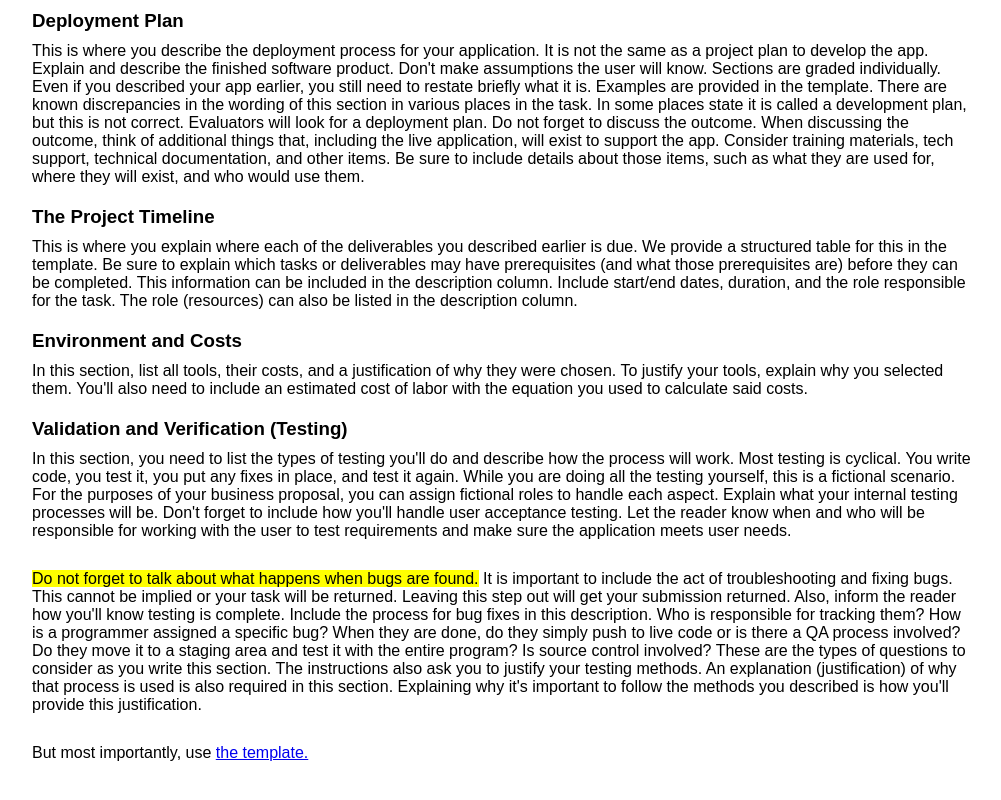
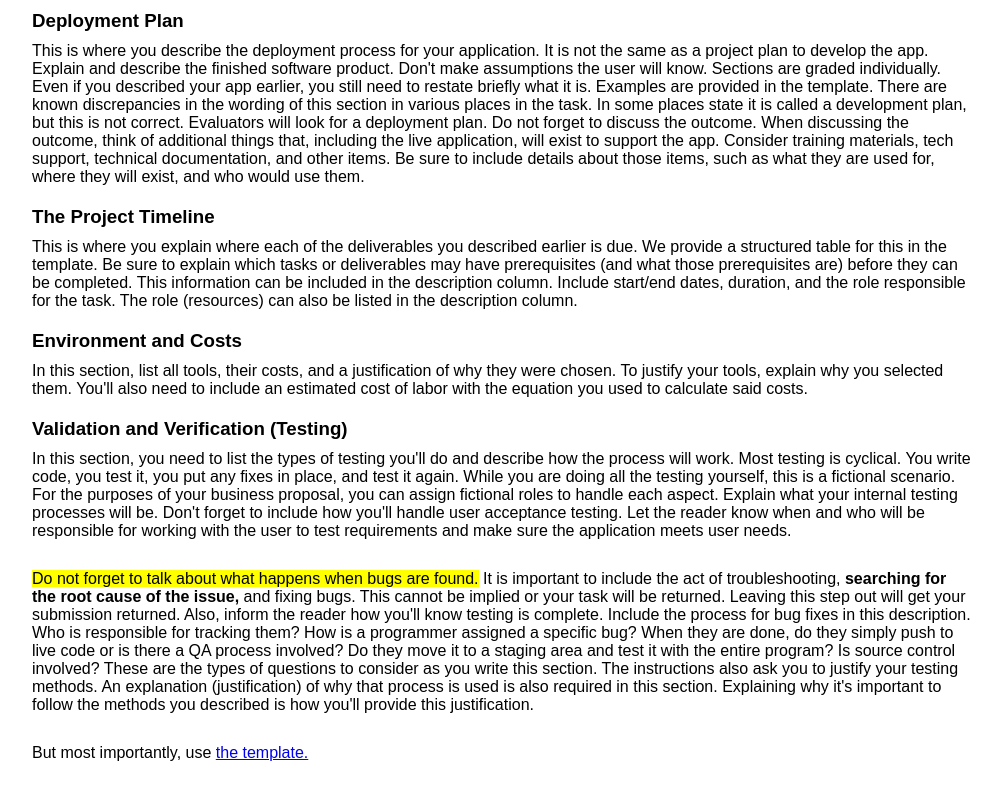
Before and after one commit to tawnyalee/D424Guidance, a plain HTML site: page task2.html in a window 1280 px wide. Shown: the part 1057-1857 px from the top of the page, without its empty margins (238-1239 px from the left). Drawn offline with Linux system fonts and the light colour scheme.

Commit message:
Update task2.html

```diff
--- a/task2.html
+++ b/task2.html
@@ -91,7 +91,7 @@
                 Explain what your internal testing processes will be. Don't forget to include how you'll handle user acceptance testing. Let the reader know when and who will be responsible for working with the user to test requirements and make sure the application meets user needs.
                    </p>
 
-            <p><mark>Do not forget to talk about what happens when bugs are found.</mark> It is important to include the act of troubleshooting and fixing bugs. This cannot be implied or your task will be returned.
+            <p><mark>Do not forget to talk about what happens when bugs are found.</mark> It is important to include the act of troubleshooting, <b>searching for the root cause of the issue,</b> and fixing bugs. This cannot be implied or your task will be returned.
                     Leaving this step out will get your submission returned. Also, inform the reader how you'll know testing is complete. Include the process for bug fixes in this
                 description. Who is responsible for tracking them? How is a programmer assigned a specific bug? When they are done, do they simply push to live code or is
                 there a QA process involved? Do they move it to a staging area and test it with the entire program? Is source control involved? These are the types of questions to consider as you write this section. The instructions also ask you to justify your testing methods. An explanation (justification) of why that process is used is also required in this section. Explaining why it's important to follow the methods you described is how you'll provide this justification.
```
